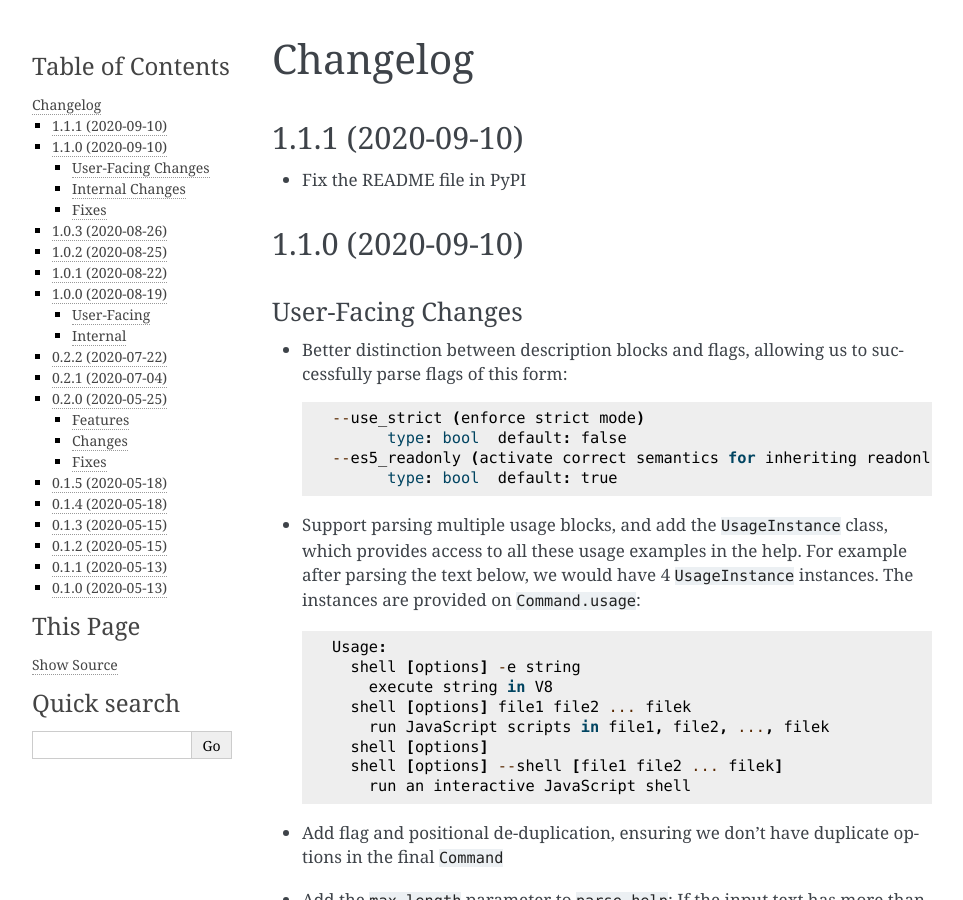
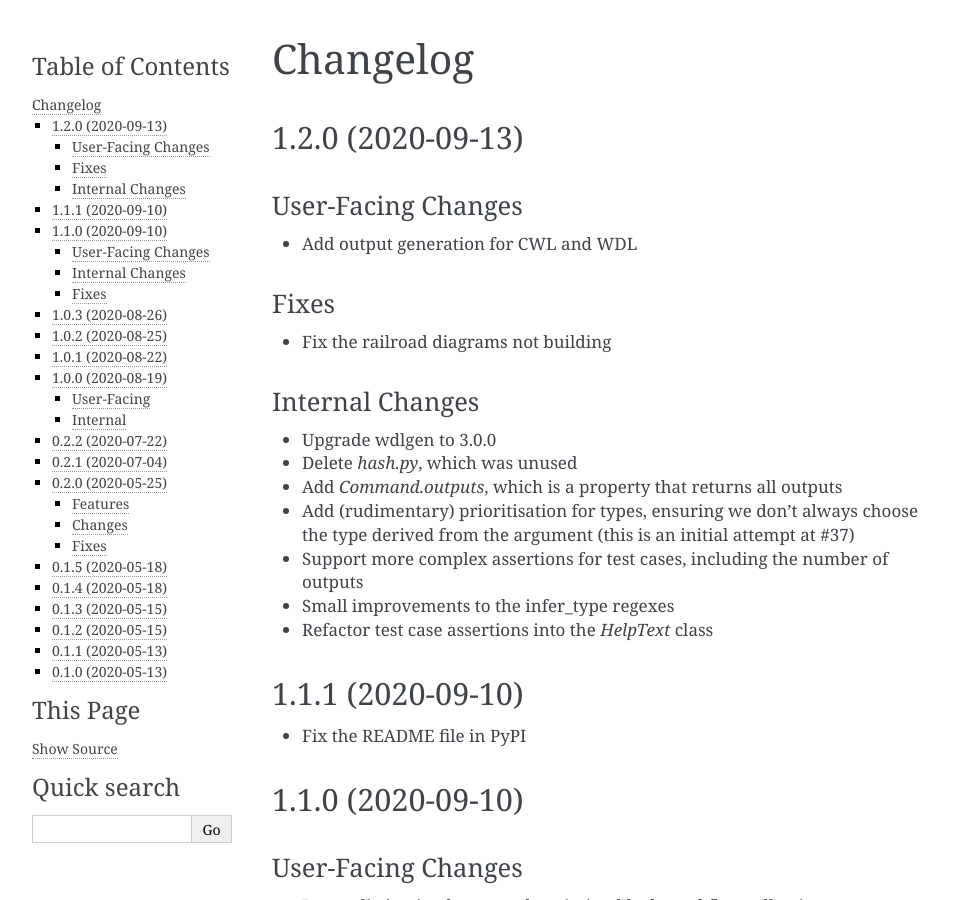
Before and after one commit to aCLImatise/CliHelpParser, a Sphinx documentation site: the page built from docs/changes.rst, in a window 1280 px wide and 900 px high. Shown: the whole window, without its empty margins (148-1111 px from the left). Built offline with Sphinx 7.4.7, drawn with Linux system fonts in a browser that asks for light colours; cross-references to code outside the pages are shown as plain code.

Commit message:
1.2.0 changelog

```diff
--- a/docs/changes.rst
+++ b/docs/changes.rst
@@ -1,5 +1,25 @@
 Changelog
 =========
+1.2.0 (2020-09-13)
+-----------------
+User-Facing Changes
+******************
+* Add output generation for CWL and WDL
+
+Fixes
+*****
+* Fix the railroad diagrams not building
+
+Internal Changes
+****************
+* Upgrade wdlgen to 3.0.0
+* Delete `hash.py`, which was unused
+* Add `Command.outputs`, which is a property that returns all outputs
+* Add (rudimentary) prioritisation for types, ensuring we don't always choose the type derived from the argument (this is an initial attempt at #37)
+* Support more complex assertions for test cases, including the number of outputs
+* Small improvements to the infer_type regexes
+* Refactor test case assertions into the `HelpText` class
+
 1.1.1 (2020-09-10)
 ------------------
 
```
